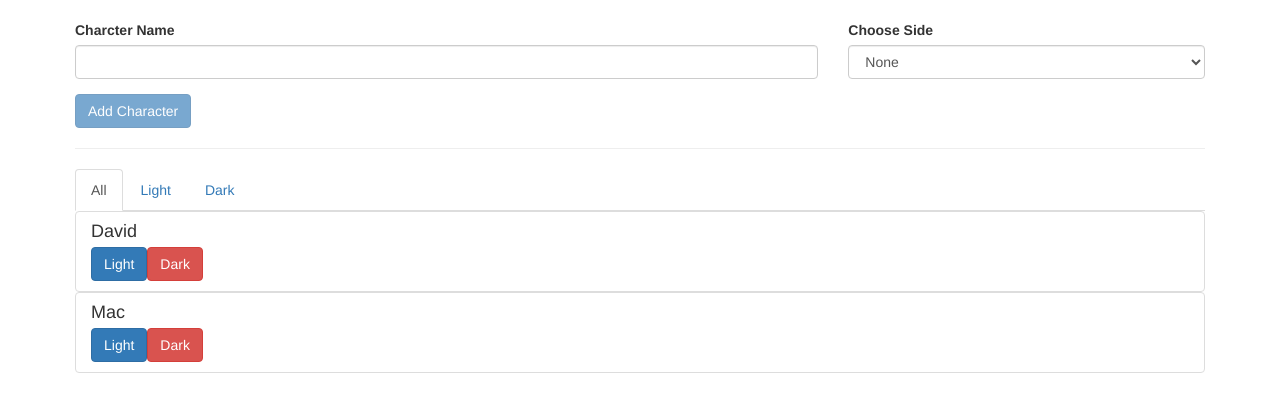
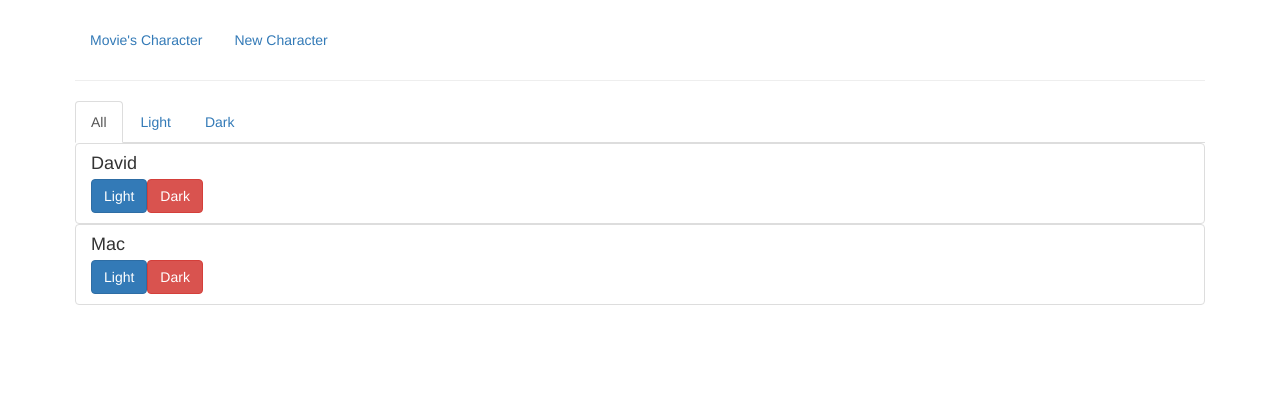
Before and after one commit to Vishvang/angular-funda-demo, an Angular app: page / in a window 1280 px wide. Shown: the top 412 px of the page. Built offline with nearby package versions, Linux system fonts and the light colour scheme.

Commit message:
Create Header nav bar to demonstrate Routing feature. So we set up the component and tabs now next step to set up router and to use it.

```diff
--- a/src/app/app.component.html
+++ b/src/app/app.component.html
@@ -1,7 +1,8 @@
 <div class="container">
   <div class="row">
     <div class="col-sm-12">
-      <app-create-character></app-create-character>
+      <!-- <app-create-character></app-create-character> -->
+      <app-header></app-header>
     </div>
   </div>
   <hr>
--- a/src/app/app.module.ts
+++ b/src/app/app.module.ts
@@ -9,6 +9,7 @@ import { ItemComponent } from './item/item.component';
 import { MovieCharacterService } from './movie-character.service';
 import { LogService } from './log.service';
 import { CreateCharacterComponent } from './create-character/create-character.component';
+import { HeaderComponent } from './header/header.component';
 
 @NgModule({
   declarations: [
@@ -16,7 +17,8 @@ import { CreateCharacterComponent } from './create-character/create-character.co
     TabsComponent,
     ListComponent,
     ItemComponent,
-    CreateCharacterComponent
+    CreateCharacterComponent,
+    HeaderComponent
   ],
   imports: [
     BrowserModule,
--- /dev/null
+++ b/src/app/header/header.component.html
@@ -0,0 +1,4 @@
+<ul class="nav nav-pills">
+  <li role="presentation"><a href="#">Movie's Character</a></li>
+  <li role="presentation"><a href="#">New Character</a></li>
+</ul>
--- /dev/null
+++ b/src/app/header/header.component.ts
@@ -0,0 +1,15 @@
+import { Component, OnInit } from '@angular/core';
+
+@Component({
+  selector: 'app-header',
+  templateUrl: './header.component.html',
+  styleUrls: ['./header.component.css']
+})
+export class HeaderComponent implements OnInit {
+
+  constructor() { }
+
+  ngOnInit() {
+  }
+
+}
```
Also changed, not shown: src/app/header/header.component.css (added).
